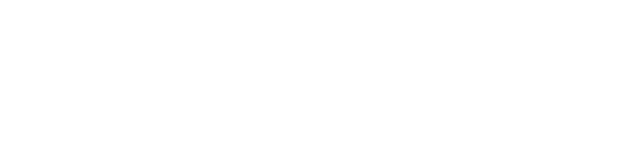
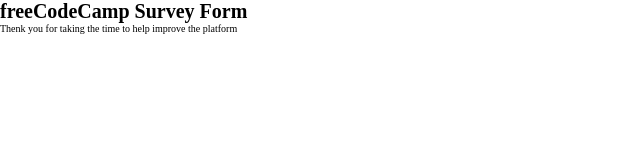
Before and after one commit to abuemkezeChu/survey-form, a plain HTML site: page index.html in a window 1280 px wide. Shown: the whole page, without its empty margins (0-640 px from the left). Drawn offline with Linux system fonts and the light colour scheme.

Commit message:
feat: page header structure

```diff
--- a/index.html
+++ b/index.html
@@ -7,6 +7,11 @@
   <title>survey-form</title>
 </head>
 <body>
-
+  <div class="container">
+    <header class="header">
+      <h1 class="text-center" id="title">freeCodeCamp Survey Form</h1>
+      <p class="description text-center" id="description">Thenk you for taking the time to help improve the platform</p>
+    </header>
+  </div>
 </body>
 </html>
```
